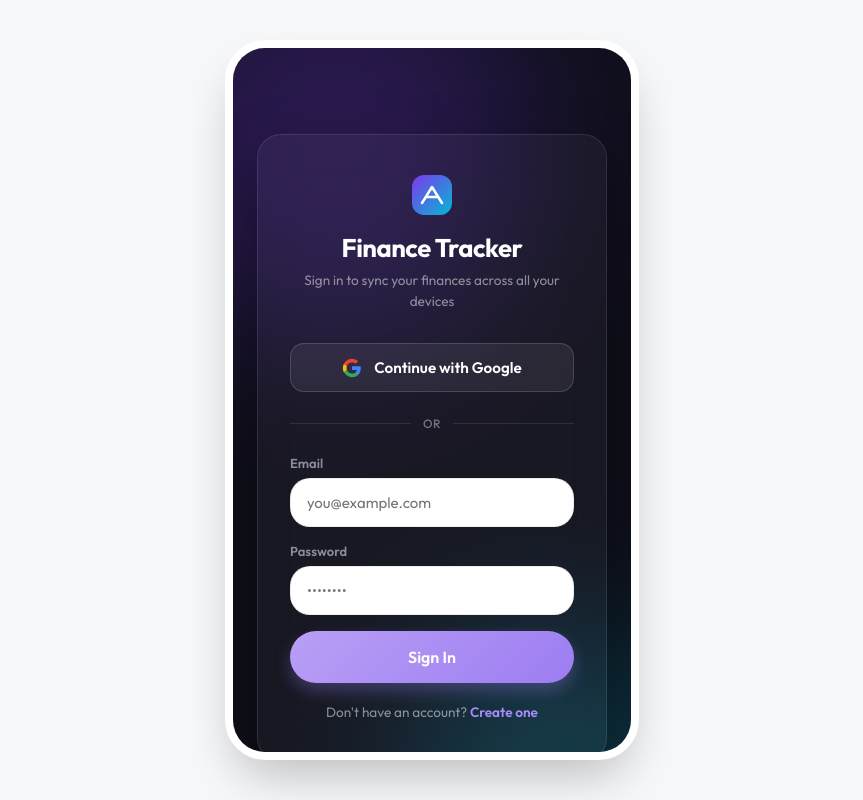
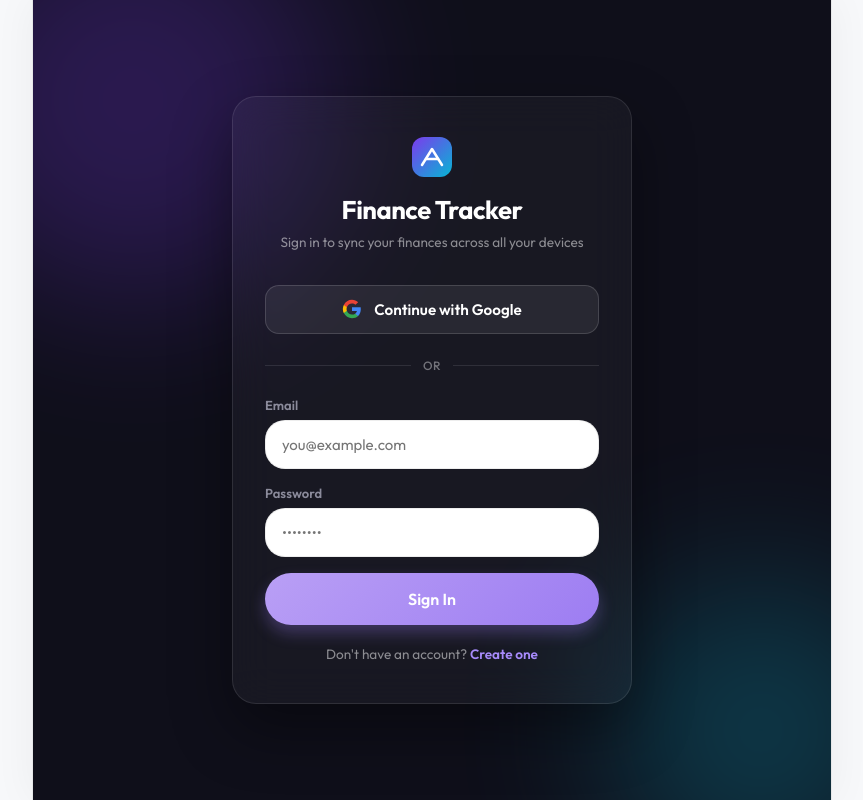
Before and after one commit to Nitik001/Expense-Tracker, a React (Vite) app: page / in a window 1280 px wide. Shown: the whole page, without its empty margins (208-1071 px from the left). Built offline with nearby package versions, Linux system fonts and the light colour scheme; no server answers.

Commit message:
fix: resolve scrolling issues by changing height 100% to min-height and optimize responsive layout for desktop

```diff
--- a/src/index.css
+++ b/src/index.css
@@ -78,18 +78,17 @@ body {
   -moz-osx-font-smoothing: grayscale;
   display: flex;
   justify-content: center;
-  align-items: center;
+  align-items: flex-start;
   min-height: 100vh;
   margin: 0;
   transition: background-color 0.3s ease, color 0.3s ease;
 }
 
-/* App Container (Mobile Simulator) */
+/* App Container */
 #root {
   width: 100%;
-  max-width: 414px; /* iPhone Max width */
+  max-width: 100%;
   height: 100vh;
-  max-height: 896px;
   background-color: var(--color-background);
   position: relative;
   overflow: hidden;
@@ -97,12 +96,12 @@ body {
   flex-direction: column;
 }
 
-@media (min-width: 420px) {
+@media (min-width: 768px) {
   #root {
-    height: 90vh;
-    border-radius: 40px;
-    box-shadow: 0 25px 50px -12px rgba(0, 0, 0, 0.25);
-    border: 8px solid #ffffff;
+    max-width: 800px;
+    border-left: 1px solid var(--color-border);
+    border-right: 1px solid var(--color-border);
+    box-shadow: 0 0 40px rgba(0, 0, 0, 0.05);
   }
 }
 
--- a/src/views/Home.css
+++ b/src/views/Home.css
@@ -1,6 +1,6 @@
 .home-view {
   position: relative;
-  height: 100%;
+  min-height: 100%;
 }
 
 .month-nav-btn {
--- a/src/views/Plan.css
+++ b/src/views/Plan.css
@@ -1,5 +1,6 @@
 .plan-view {
   padding: 40px 20px 20px 20px;
+  min-height: 100%;
 }
 
 .icon-btn-solid {
--- a/src/views/Report.css
+++ b/src/views/Report.css
@@ -1,5 +1,6 @@
 .report-view {
   padding: 40px 20px 20px 20px;
+  min-height: 100%;
 }
 
 .page-header {
--- a/src/views/Settings.css
+++ b/src/views/Settings.css
@@ -1,6 +1,6 @@
 .settings-view {
   padding: 20px;
-  height: 100%;
+  min-height: 100%;
 }
 
 .section-label {
```
